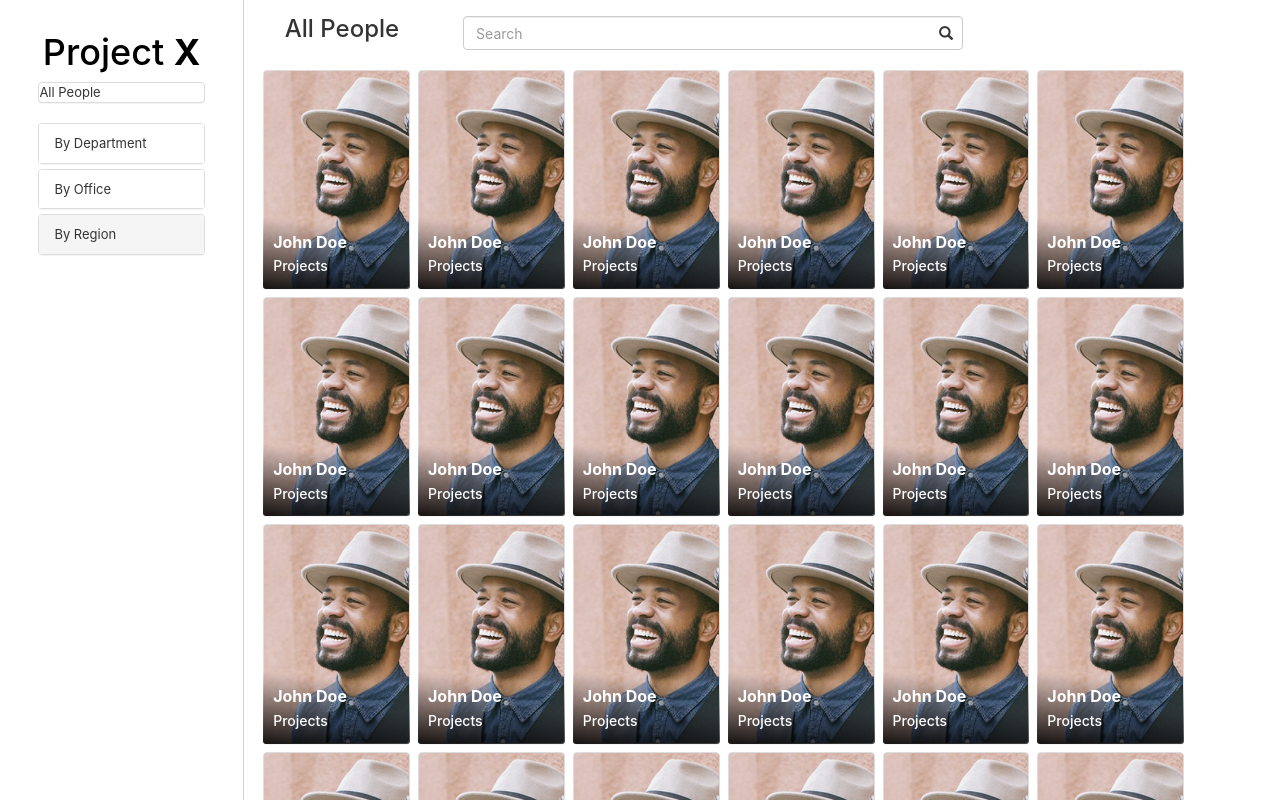
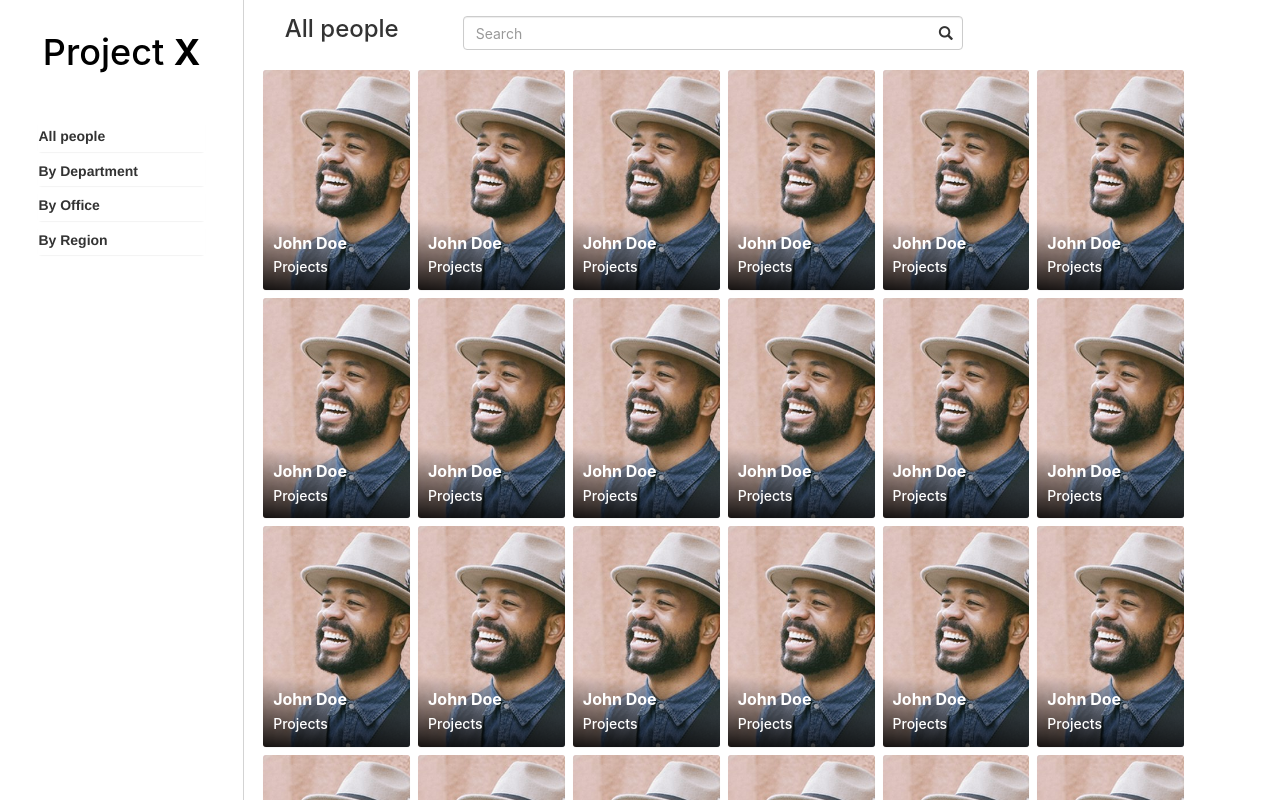
Before and after one commit to zainhuda/tags-founders-project, a React (Create React App) app in the folder client/: page / in a window 1280 px wide. Shown: the top 800 px of the page. Built offline with nearby package versions, Linux system fonts and the light colour scheme.

Commit message:
Sidebar Main Panels

```diff
--- a/client/src/App.css
+++ b/client/src/App.css
@@ -41,7 +41,7 @@ html {
     height: 100%;
     width: 19vw;
     padding: 1vw 3vw;
-}
+  }
 
 .content {
     border-left: 1px lightgrey solid;
@@ -136,8 +136,22 @@ html {
 
 .sidebarCollapse .panel-heading {
   background-color: white;
+  padding: 0px;
+  line-height: 2.1;
 }
 
+#Panels {
+  position: relative;
+  top: 40px;
+}
+
+
 .panelTitle {
-  font-size: 13px
+  font-family: "Helvetica Neue",Helvetica,Arial,sans-serif;
+  font-size: 14px;
+  font-weight: bold;
 }
+
+.panel {
+  border: none;
+}
--- a/client/src/components/header.jsx
+++ b/client/src/components/header.jsx
@@ -25,7 +25,7 @@ class Header extends Component {
               margin: 0
             }}
           >
-            All People
+            All people
           </h3>
           <FormGroup controlId="formInlineName" className={"searchBar"}>
             <FormControl
--- a/client/src/components/sidebar.jsx
+++ b/client/src/components/sidebar.jsx
@@ -12,12 +12,14 @@ class Sidebar extends Component {
     return (
       <Col lg={3} className="sidebar">
         <Link to={"/"} style={{color: "black", textDecoration: "none"}}> <h1 style={{textAlign: "center"}}> Project <b> X </b> </h1> </Link>
-        <Panel onClick={handleClick}>
-          <Panel.Title className="panelTitle">All People</Panel.Title>
+
+        <PanelGroup accordian id={"Panels"}>
+        <Panel eventkey="1" className="sidebarCollapse" onClick={handleClick}>
+          <Panel.Heading>
+            <Panel.Title className="panelTitle">All people</Panel.Title>
+          </Panel.Heading>
         </Panel>
-
-        <PanelGroup accordian id={"Collapse Links"}>
-            <Panel eventkey="1" className="sidebarCollapse">
+            <Panel eventkey="2" className="sidebarCollapse">
                 <Panel.Heading>
                     <Panel.Title toggle className="panelTitle">By Department</Panel.Title>
                   </Panel.Heading>
@@ -38,7 +40,7 @@ class Sidebar extends Component {
                 </Col>
               </Panel.Body>
             </Panel>
-                <Panel eventkey={"2"} className="sidebarCollapse">
+                <Panel eventkey={"3"} className="sidebarCollapse">
                 <Panel.Heading>
                     <Panel.Title toggle className="panelTitle">By Office</Panel.Title>
                     </Panel.Heading>
@@ -52,7 +54,7 @@ class Sidebar extends Component {
                         <Row> <a href={""}> Edmonton </a> </Row>
                 </Panel.Body>
                 </Panel>
-             <Panel eventkey={"3"}>
+             <Panel eventkey={"4"} className="sidebarCollapse">
                 <Panel.Heading>
                     <Panel.Title toggle className="panelTitle">By Region</Panel.Title>
                     </Panel.Heading>
```
